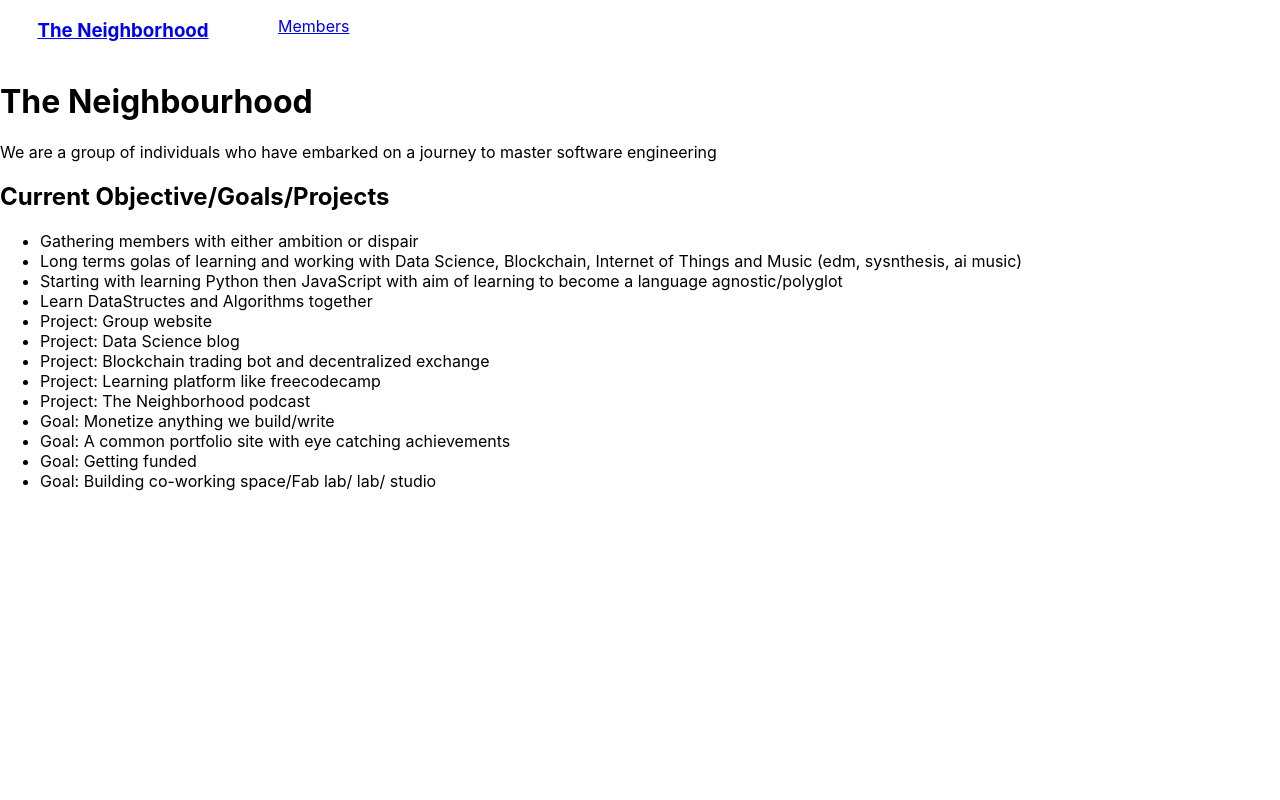
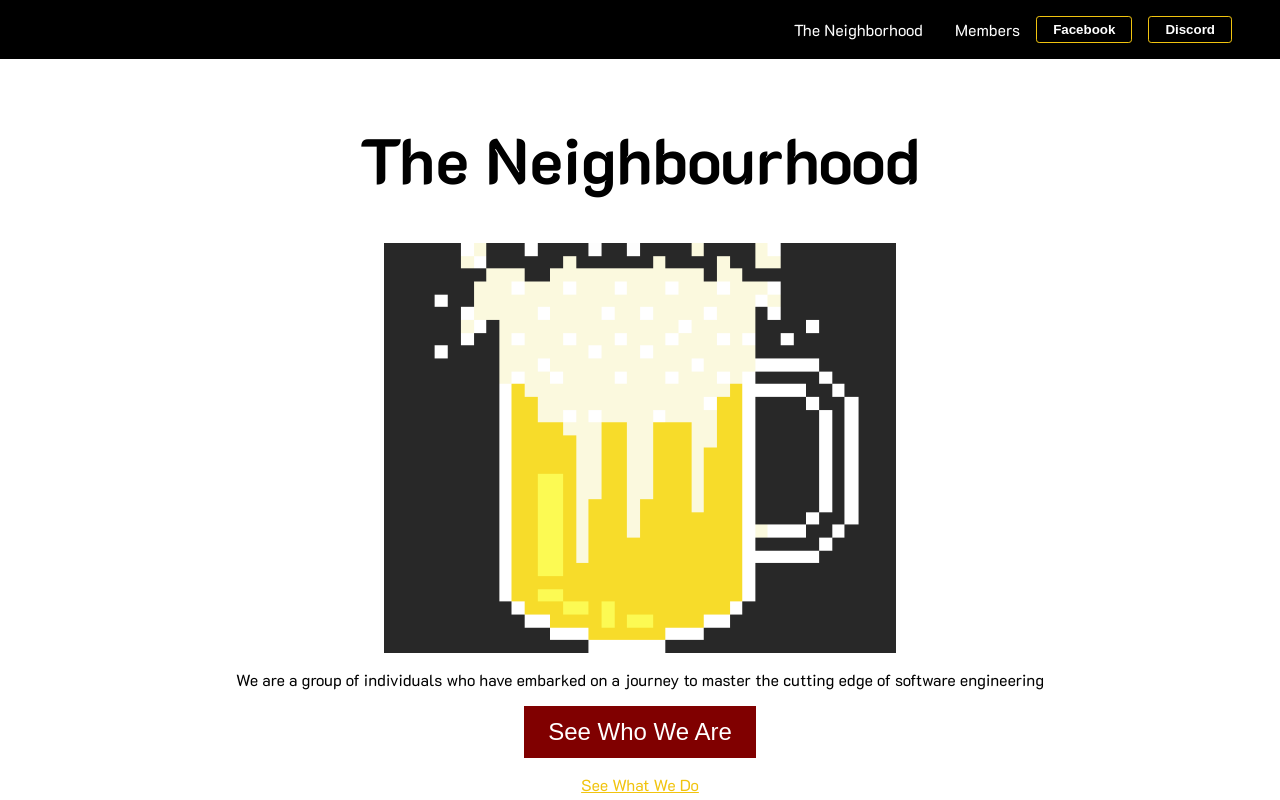
Before and after one commit to the-neighbourhood/the-neighbourhood.me, a React (Create React App) app: page / in a window 1280 px wide. Shown: the top 800 px of the page. Built offline with nearby package versions, Linux system fonts and the light colour scheme.

Commit message:
added Intro page styles

```diff
--- a/package.json
+++ b/package.json
@@ -6,7 +6,8 @@
     "react": "^16.5.2",
     "react-dom": "^16.5.2",
     "react-router-dom": "^4.3.1",
-    "react-scripts": "2.0.4"
+    "react-scripts": "2.0.4",
+    "styled-components": "^3.4.10"
   },
   "scripts": {
     "predeploy": "npm run build",
--- a/src/App.js
+++ b/src/App.js
@@ -1,14 +1,16 @@
 import React, { Component } from 'react';
-import { BrowserRouter as Router, Route, Link } from "react-router-dom";
+import { BrowserRouter as Router, Route } from "react-router-dom";
 
 import IntorPage from './Intro';
 import Members from './Members';
+import Nav from './Nav';
 
 class App extends Component {
   render() {
     return (
       <Router>
         <div className="App">
+          <Nav />
           <Route exact path="/" component={IntorPage} />
           <Route exact path="/members" component={Members} />
         </div>
--- a/src/Intro.css
+++ /dev/null
@@ -1,8 +0,0 @@
-.intor-nav {
-  display: flex;
-}
-
-.intor-nav h3,
-.intor-nav p {
-  margin: 1em 2em;
-}
--- a/src/Intro.js
+++ b/src/Intro.js
@@ -1,18 +1,67 @@
 import React from 'react';
+import styled from 'styled-components';
 
-import Nav from './Nav';
+import kanpai from './kanpai.png';
 
-import './Intro.css';
+const IntroContainer = styled.div`
+  padding: 1em 4em;
+  text-align: center;
+`;
+
+const CenteredContainer = styled.div`
+  display: flex;
+  flex-direction: column;
+  text-align: center;
+  align-items: center;
+`;
+
+const Header = styled.h1`
+  font-size: 4rem;
+`;
+
+const Logo = styled.img`
+  width: 40vw;
+`;
+
+const ActionButton = styled.button`
+  font-size: 1.5rem;
+  background: maroon;
+  padding: .5em 1em;
+  color: white;
+  border: none;
+`;
+
+const SubActionLink = styled.a`
+  color: #f1c40f;
+  display: block;
+  margin: 1em;
+  text-decoration: underline;
+`;
+
+const ObjectivesList = styled.ul`
+  li {
+    list-style: none;
+  }
+`;
 
 const Intro = () =>
-  <div >
-    <Nav />
+  <IntroContainer>
 
-    <h1>The Neighbourhood</h1>
-    <p>We are a group of individuals who have embarked on a journey to master software engineering</p>
+    <CenteredContainer>
+      <Header>The Neighbourhood</Header>
+      <Logo src={kanpai} alt="logo" />
+    </CenteredContainer>
+
+    <p>We are a group of individuals who have embarked on a journey to master the cutting edge of software engineering</p>
+
+    <ActionButton>
+      See Who We Are
+    </ActionButton>
+
+    <SubActionLink>See What We Do</SubActionLink>
 
     <h2>Current Objective/Goals/Projects</h2>
-    <ul>
+    <ObjectivesList>
       <li>Gathering members with either ambition or dispair</li>
       <li>Long terms golas of learning and working with Data Science, Blockchain, Internet of Things and Music (edm, sysnthesis, ai music)</li>
       <li>Starting with learning Python then JavaScript with aim of learning to become a language agnostic/polyglot</li>
@@ -26,7 +75,7 @@ const Intro = () =>
       <li>Goal: A common portfolio site with eye catching achievements</li>
       <li>Goal: Getting funded</li>
       <li>Goal:  Building co-working space/Fab lab/ lab/ studio</li>
-    </ul>
-  </div>
+    </ObjectivesList>
+  </IntroContainer>
 
 export default Intro;
--- a/src/Members.js
+++ b/src/Members.js
@@ -1,11 +1,7 @@
 import React from 'react';
-
-import Nav from './Nav';
 
 const Member = () =>
   <div>
-    <Nav />
-
     <ul>
       <li>Sk. Imtiaz Ahmed @Sk Imtiaz Ahmed  https://www.facebook.com/excalliburbd</li>
 
--- a/src/Nav.js
+++ b/src/Nav.js
@@ -1,11 +1,58 @@
 import React from 'react';
 import { Link } from "react-router-dom";
+import styled from 'styled-components';
+
+const NavContainer = styled.div`
+  display: flex;
+  background: black;
+  color: white;
+  padding: 1em 2em;
+  justify-content: flex-end;
+  align-items: center;
+`;
+
+const WhiteLink = styled(Link)`
+  color: white;
+  padding: 0 1em;
+  text-decoration: none;
+  cursor: pointer;
+
+  &:hover {
+    color: #f1c40f;
+  }
+
+`;
+
+const NavButton = styled.button`
+  color: white;
+  padding: .3rem 1rem;
+  text-decoration: none;
+  font-weight: bold;
+  background: none;
+  border: none;
+  border: 1px solid #f1c40f;
+  margin-right: 1rem;
+  border-radius: .2rem;
+  cursor: pointer;
+  transition: all .3s;
+
+  &:hover {
+    color: #f1c40f;
+    border: 1px solid #fff;
+  }
+
+  &:focus {
+    outline: none;
+  }
+
+`;
 
 const Nav = () =>
-  <nav className="intor-nav">
-    <Link to="/"><h3>The Neighborhood</h3></Link>
-
-    <Link to="/members"><p>Members</p></Link>
-  </nav>
+  <NavContainer>
+    <WhiteLink to="/">The Neighborhood</WhiteLink>
+    <WhiteLink to="/members">Members</WhiteLink>
+    <NavButton to="#">Facebook</NavButton>
+    <NavButton to="#">Discord</NavButton>
+  </NavContainer>
 
 export default Nav;
--- a/src/index.css
+++ b/src/index.css
@@ -1,7 +1,10 @@
+/* Import font */
+@import url('https://fonts.googleapis.com/css?family=K2D:300,400,700');
+
 body {
   margin: 0;
   padding: 0;
-  font-family: -apple-system, BlinkMacSystemFont, "Segoe UI", "Roboto", "Oxygen",
+  font-family: 'K2D', -apple-system, BlinkMacSystemFont, "Segoe UI", "Roboto", "Oxygen",
     "Ubuntu", "Cantarell", "Fira Sans", "Droid Sans", "Helvetica Neue",
     sans-serif;
   -webkit-font-smoothing: antialiased;
```
Also changed, not shown: src/footer.js (added, +15 -0 lines), src/kanpai.png (added), 1 other file (tests, documents, lock files or other folders).
